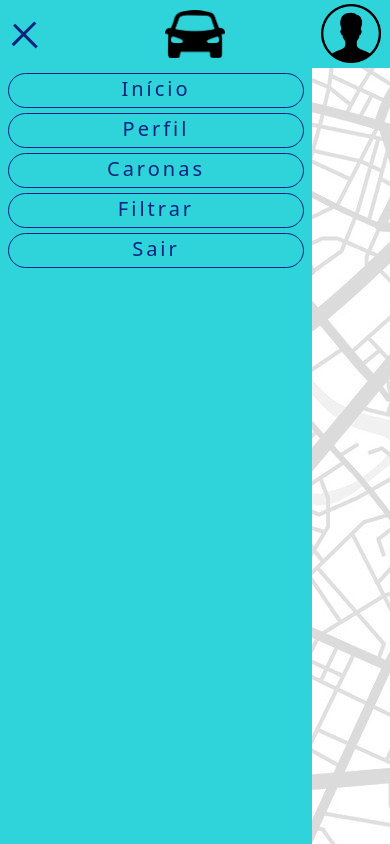
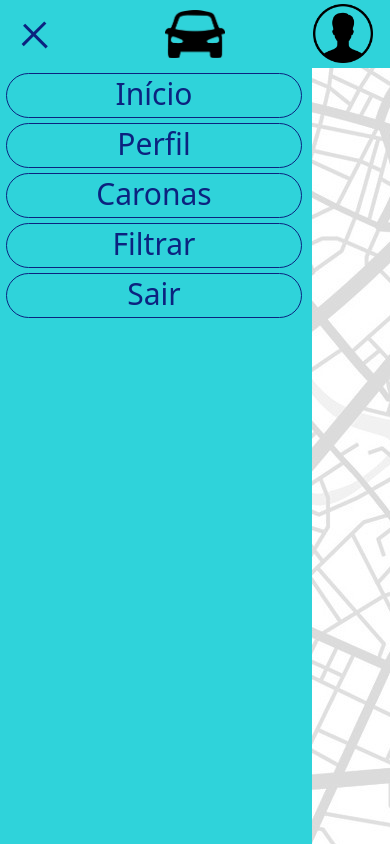
Before and after one commit to ifpi-picos/proxima-parada-front-end, a plain HTML site: page home.html in a window 390 px wide. Both pictures are taken after a click on the element 39 px from the left and 33 px from the top of the page. Drawn offline with Linux system fonts and the light colour scheme.

Commit message:
Atualizações de responsividade do menu da home

```diff
--- a/css/style-menu.css
+++ b/css/style-menu.css
@@ -1,12 +1,3 @@
-
-a {
-    transition: 0.3s;
-}
-
-a:hover {
-    opacity: 0.7;
-}
-
 .navbar {
     width: 100vw;
     height: 8vh;
@@ -35,6 +26,7 @@ a:hover {
     text-align: center;
     width: 5%;
     min-width: 60px;
+    margin-right: 10px;
 }
 
 .itens-navbar img {
@@ -48,9 +40,8 @@ a:hover {
 }
 
 .itens-navbar a {
-    font-size: 24px;
+    font-size: 36px;
     text-transform: uppercase;
-    letter-spacing: 4px;
 }
 
 .menu-options {
@@ -59,20 +50,36 @@ a:hover {
 }
 
 .nav-list {
+    width: 100%;
     list-style: none;
     display: flex;
 }
 
 .nav-list li {
-    font-size: 24px;
-    letter-spacing: 3px;
-    margin-left: 32px;
+    font-size: 30px;
+
+    width: 20%;
+    height: 7vh;
+    text-align: center;
+    line-height: 6vh;
+    margin-right: 4px;
 }
+
 .nav-list a {
+    border-radius: 15px;
     display: block;
     cursor: pointer;
     width: 100%;
     height: 100%;
+}
+
+.nav-list a:hover {
+    background: var(--color-secodary);
+    color: var(--color-primary);
+    -webkit-transition: background 0.5s, color 0.5s;
+    -moz-transition: background 0.5s, color 0.5s;
+    -o-transition: background 0.5s, color 0.5s;
+    transition: background 0.5s, color 0.5s;
 }
 
 .mobile-menu {
@@ -83,13 +90,20 @@ a:hover {
 .mobile-menu div {
     width: 32px;
     height: 3px;
-
-
-
     background: var(--color-secodary);
-
     margin: 8px;
     transition: 0.3s;
+}
+
+@media (max-width: 1200px) {
+
+    .itens-navbar a {
+        font-size: 34px;
+    }
+
+    .nav-list li {
+        font-size: 26px;
+    }
 }
 
 @media (max-width: 1000px) {
@@ -105,38 +119,17 @@ a:hover {
     .item-3 {
         width: 5%;
     }
-
-    .itens-navbar a {
-        font-size: 22px;
-    }
-
-    .nav-list li {
-        font-size: 22px;
-    }
 }
 
 @media (max-width: 900px) {
 
-    .item-1 {
-        width: 60%;
-    }
-
-    .item-2 {
-        width: 35%;
-    }
-
-    .item-3 {
-        width: 5%;
-    }
 
     .itens-navbar a {
-        font-size: 20px;
-
+        font-size: 26px;
     }
 
     .nav-list li {
-        font-size: 20px;
-        margin-left: 20px;
+        font-size: 24px;
     }
 }
 
@@ -147,11 +140,11 @@ a:hover {
     }
 
     .itens-navbar a {
-        font-size: 20px;
+        font-size: 24px;
     }
 
     .nav-list li {
-        font-size: 20px;
+        font-size: 30px;
     }
 
     .item-1 {
@@ -165,10 +158,8 @@ a:hover {
         left: 0;
         width: 80vw;
         height: 92vh;
-
         background: var(--color-primary);
         transform: translateX(-100%);
-
         transition: transform 0.3s ease-in;
     }
 
@@ -180,26 +171,19 @@ a:hover {
     }
 
     .nav-list li {
-        border: 1px solid var(--color-secodary);
-        border-radius: 30px;
+
         width: 95%;
-        height: 35px;
+        height: 45px;
         text-align: center;
-        line-height: 30px;
+        line-height: 40px;
         margin-top: 5px;
         margin-left: 0;
-        opacity: 1;
+        opacity: 0;
     }
 
     .nav-list a {
-        display: block;
-        cursor: pointer;
+        border: 1px solid var(--color-secodary);
         border-radius: 30px;
-        width: 100%;
-        height: 100%;
-    }
-
-    .nav-list a {
         display: block;
         cursor: pointer;
         border-radius: 30px;
@@ -229,6 +213,7 @@ a:hover {
 
     .mobile-menu {
         display: block;
+        margin-left: 10px;
     }
 
     @keyframes navLinkFade {
```
